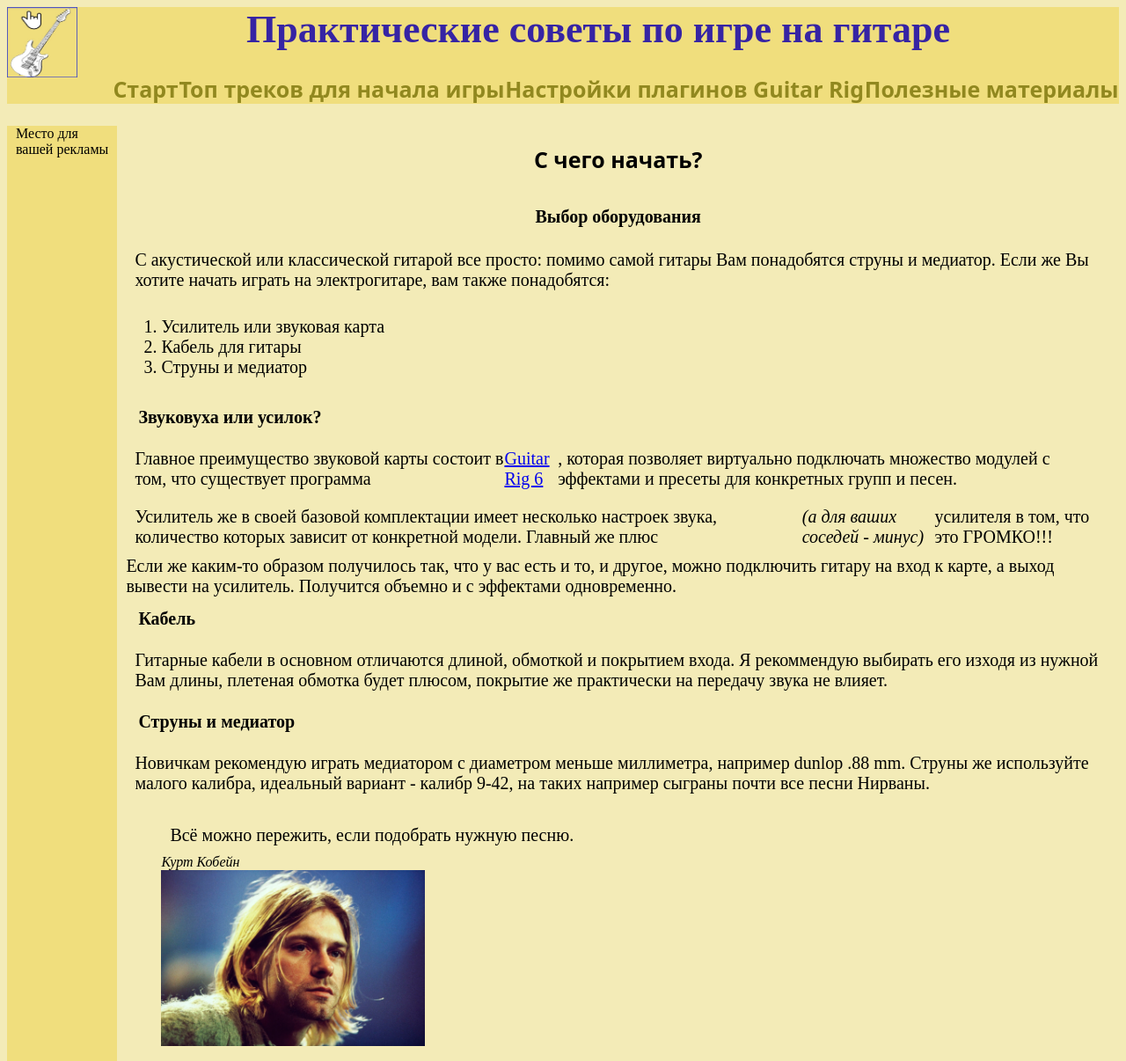
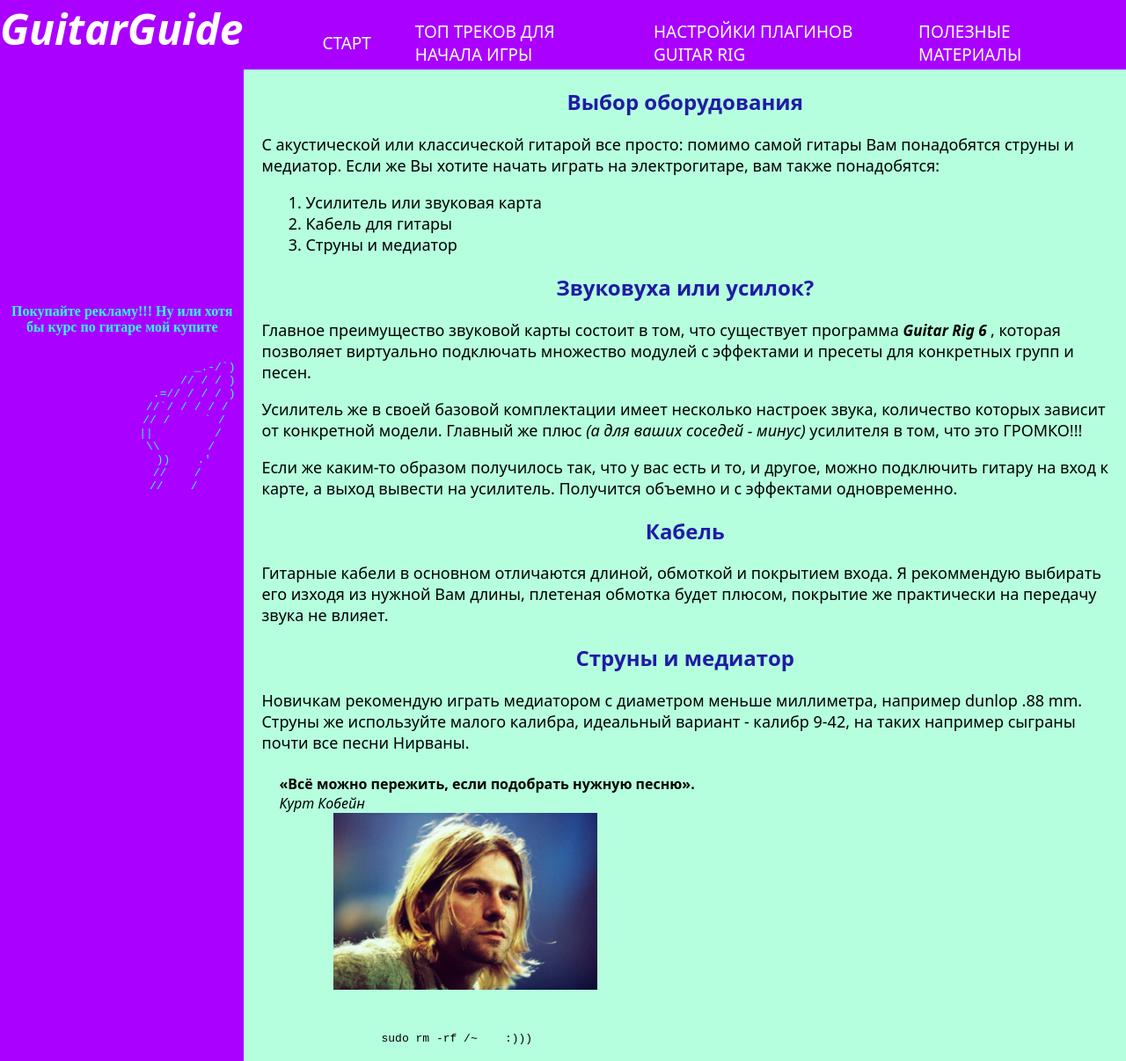
Before and after one commit to s4ppyy/ITMO-WEB, a plain HTML site: page index.html in a window 1280 px wide. Shown: the top 1206 px of the page at 88% size. Drawn offline with Linux system fonts and the light colour scheme.

Commit message:
design-improvement

```diff
--- a/index.html
+++ b/index.html
@@ -9,77 +9,103 @@
     <meta name="keywords" content="Гитара, новичкам, начало, обучение">
     <meta name="description" content="Начало игры на гитаре, полезная информация для новичков и не только">
 </head>
-<body class="body">
-    <header class="header">
-        <img class="icon" src="pictures/guitar.jpg" height="80" width="80">
-        <h1 class="h1">Практические советы по игре на гитаре</h1>
+<body>
+<header>
+    <div class="container_header">
+        <h1 class="title">GuitarGuide</h1>
         <nav class="nav">
             <ul class="nav_menu">
-                <li>Старт</li>
-                <li>Топ треков для начала игры</li>
-                <li>Настройки плагинов Guitar Rig</li>
-                <li>Полезные материалы</li>
+                <li><a class="nav_a" href="#">Старт</a></li>
+                <li><a class="nav_a" href="#">Топ треков для начала игры</a></li>
+                <li><a class="nav_a" href="#">Настройки плагинов Guitar Rig</a></li>
+                <li><a class="nav_a" href="#">Полезные материалы</a></li>
             </ul>
         </nav>
+    </div>
 </header>
 <main>
-        <div class="main">
-        <aside class="aside_ad">Место для вашей рекламы</aside>
-        <section class="section">
-        <h2 class="h2">С чего начать?</h2>
-        <h3 class="h3">Выбор оборудования</h3>
-            <p class="p">С акустической или классической гитарой все просто: помимо самой гитары Вам понадобятся струны и медиатор.
-                Если же Вы хотите начать играть на электрогитаре, вам также понадобятся:</p>
+    <div class="container_main">
+        <aside class="aside_ad">
+            <p class="p_ad">Покупайте рекламу!!! Ну или хотя бы курс по гитаре мой купите</p>
+            <pre class="praying_hands">
+                           _.-/`)
+                         // / / )
+                     .=// / / / )
+                   //`/ / / / /
+                  // /     ` /
+                 ||         /
+                 \\       /
+                  ))    .'
+                //    /
+               //    /
+            </pre>
+        </aside>
+        <div class="topic_1_container">
+            <h2 class="section_header">Выбор оборудования</h2>
+            <section class="topic_1">С акустической или классической гитарой все просто: помимо самой гитары Вам
+                понадобятся струны
+                и медиатор.
+                Если же Вы хотите начать играть на электрогитаре, вам также понадобятся:
+            </section>
             <ol class="list_equipment">
                 <li>Усилитель или звуковая карта</li>
                 <li>Кабель для гитары</li>
                 <li>Струны и медиатор</li>
             </ol>
-            <h4 class="h4">Звуковуха или усилок?</h4>
-            <p class="p_2">Главное преимущество звуковой карты состоит в том, что существует программа
-                <a class="a" href="https://www.native-instruments.com/en/products/komplete/guitar/guitar-rig-6-player/">Guitar Rig 6 </a>
-                , которая позволяет виртуально подключать множество модулей с эффектами и пресеты для конкретных групп и песен.</p>
-            <p class="p_2">Усилитель же в своей базовой комплектации имеет несколько настроек звука, количество которых зависит от конкретной модели.
-            Главный же плюс <i>(а для ваших соседей - минус)</i> усилителя в том, что это ГРОМКО!!!</p>
-            <aside class="aside_p">Если же каким-то образом получилось так, что у вас есть и то, и другое, можно подключить гитару на вход к карте, а выход вывести на усилитель.
-                Получится объемно и с эффектами одновременно.</aside>
-            <h4 class="h4">Кабель</h4>
-            <p class="p">Гитарные кабели в основном отличаются длиной, обмоткой и покрытием входа. Я рекоммендую выбирать его изходя из
-            нужной Вам длины, плетеная обмотка будет плюсом, покрытие же практически на передачу звука не влияет.</p>
-            <h4 class="h4">Струны и медиатор</h4>
-            <p class="p">Новичкам рекомендую играть медиатором с диаметром меньше миллиметра, например dunlop .88 mm. Струны же используйте малого калибра, идеальный вариант - калибр 9-42,
-            на таких например сыграны почти все песни Нирваны.</p>
-            <blockquote>
-                <p class="p">Всё можно пережить, если подобрать нужную песню.</p>
-                <cite>Курт Кобейн</cite>
+            <h2 class="section_header">Звуковуха или усилок?</h2>
+            <section class="topic_1">Главное преимущество звуковой карты состоит в том, что существует программа
+                <a class="a_gr"
+                   href="https://www.native-instruments.com/en/products/komplete/guitar/guitar-rig-6-player/">Guitar
+                    Rig 6 </a>
+                , которая позволяет виртуально подключать множество модулей с эффектами и пресеты для конкретных групп и
+                песен.
+            </section>
             <br>
-                <img src="pictures/940425_ra505.jpg" width="300">
+            <section class="topic_1">Усилитель же в своей базовой комплектации имеет несколько настроек звука,
+                количество которых
+                зависит от конкретной модели.
+                Главный же плюс <i>(а для ваших соседей - минус)</i> усилителя в том, что это ГРОМКО!!!
+            </section>
+            <br>
+            <p class="personal">Если же каким-то образом получилось так, что у вас есть и то, и другое, можно
+                подключить гитару на вход к карте, а выход вывести на усилитель.
+                Получится объемно и с эффектами одновременно.
+            </p>
+            <h2 class="section_header">Кабель</h2>
+            <section class="topic_1">Гитарные кабели в основном отличаются длиной, обмоткой и покрытием входа. Я
+                рекоммендую
+                выбирать его изходя из
+                нужной Вам длины, плетеная обмотка будет плюсом, покрытие же практически на передачу звука не
+                влияет.
+            </section>
+            <h2 class="section_header">Струны и медиатор</h2>
+            <section class="topic_1">Новичкам рекомендую играть медиатором с диаметром меньше миллиметра, например
+                dunlop .88 mm.
+                Струны же используйте малого калибра, идеальный вариант - калибр 9-42,
+                на таких например сыграны почти все песни Нирваны.
+            </section>
+            <blockquote class="quote_container">
+                <p class="quote"> «Всё можно пережить, если подобрать нужную песню».</p>
+                <cite class="quote_author">Курт Кобейн</cite>
+                <br>
+                <img class="pic_cobain" src="pictures/940425_ra505.jpg" width="300">
             </blockquote>
             <pre>
-                                           ____         ___
-                                         ,' __ ``.._..''   `.
-                                         `.`. ``-.___..-.    :
-                 ,---..____________________>/          _,'_  |
-                 `-:._,:_|_|_|_|_|_|_|_|_|_|_|.:SSt:.:|-|(/  |
-                                        _.' )   ____  '-'    ;
-                                       (    `-''  __``-'    /
-                                        ``-....-''  ``-..-''
-            </pre>
-            <pre>
                 <code>
-                    public void UseCodeInPage(){
-                        Console.Write("But why???");
-                    }
+                    sudo rm -rf /~    :)))
                 </code>
             </pre>
-        </section>
+        </div>
     </div>
 </main>
 <footer class="footer">
     <br>
-        <a class="a_tg" href="https://t.me/s4pppy">Telegram</a>
+    <a class="a_tg" href="https://t.me/svatanenko">Telegram</a>
     <br>
     <br>
 </footer>
 </body>
 </html>
+
+
+<!-- #B512DE #B5FFDE  цвета для темы?? -->
--- a/stylesheets/style.css
+++ b/stylesheets/style.css
@@ -1,127 +1,156 @@
-h1{
-    color: #3624a4;
-    font: bold 44px "Times New Roman", system-ui;
-    display: flex;
-    justify-content: center;
-    margin: 0;
+header{
+    background-color: #aa00ff;
+    position: sticky;
+    top: 0;
+    z-index: 1;
 }
 
-.icon{
+.container_header{
     display: flex;
-    float: left;
+    flex-direction: row;
+    justify-content: space-between;
+}
+
+.title{
+    color: #ffffff;
+    font: bold 48px "Martian Mono", system-ui;
+    display: flex;
+    justify-content: left;
+    margin: 0;
+    font-style: italic;
 }
 
 .nav_menu{
-    color: #91881f;
-    font-size: 25px;
-    font-family: "Rockwell Extra Bold", system-ui;
-    font-weight: bold;
+    display: flex;
+    align-items: center;
+    padding-bottom: 4px;
+    padding-top: 23px;
+    padding-right: 70px;
+    margin: 0;
     list-style-type: none;
+}
+
+.nav_a{
+    color: white;
+    margin-left: 50px;
+    text-decoration: 0;
+    text-transform: uppercase;
+    font-size:19px;
+    font-family: "Martian Mono", system-ui;
     display: flex;
     justify-content: space-around;
 }
 
-.header{
-    background-color: #F0DE7D;
-    position: sticky;
-    top: 0;
+body{
+    background-color: #b5ffde;
+    margin: 0;
 }
 
-body{
-    background-color: #f3ebb7;
-}
-
-main{
-    display: flex;
-}
-
-.main{
+.container_main{
     display: flex;
 }
 
 .aside_ad{
     display: flex;
+    flex-direction: column;
     vertical-align: central;
-    flex-basis: 15%;
-    background-color: #F0DE7DFF;
+    flex-basis: 20%;
+    background-color: #aa00ff;
     padding: 0 10px;
+    position: sticky;
+    align-items: stretch;
+    z-index: initial;
+    text-align: center;
+}
+
+.p_ad{
+    padding-top: 250px;
+    color: #2effe7;
+    font-weight: bold;
+}
+
+.praying_hands{
+    justify-content: center;
+    color: #2EFFE7FF;
 
 }
 
-.section{
+.topic_1_container{
     display: flex;
     flex-direction: column;
-    padding: 0 10px;
 }
 
-.h2{
-    font-size: 25px;
-    font-family: "Rockwell Extra Bold", system-ui;
-    font-weight: bold;
+.section_header{
     display: flex;
     justify-content: center;
+    font-family: "Martian Mono", system-ui;
+    color: #201ca4;
 }
 
-.h3{
-    display: flex;
-    justify-content: center;
-    font-size: 20px;
-    font-family: "Times New Roman", system-ui;
-    font-weight: bold;
-    margin: 16px;
+.topic_1{
+    font-family: "Martian Mono", system-ui;
+    color: #000000;
+    font-size: 18px;
+    margin-left: 20px;
 }
 
-.p{
-    display: flex;
-    font-size: 20px;
-    font-family: "Times New Roman", system-ui;
-    margin: 10px;
+.a_gr{
+    color: black;
+    font-weight: bold;
+    font-style: italic;
+    font-size: 17px;
+    font-family: "Martian Mono", system-ui;
+    text-decoration: 0;
 }
 
-.p_2{
-    display: inline-flex;
-    font-size: 20px;
-    font-family: "Times New Roman", system-ui;
-    margin: 10px;
-}
-
-.aside_p{
-    display: inline-flex;
-    font-size: 20px;
-    font-family: "Times New Roman", system-ui;
-}
-
-.a{
-    display: flex;
-    font-size: 20px;
-    font-family: "Times New Roman", system-ui;
+.personal{
+    font-family: "Martian Mono", system-ui;
+    color: #000000;
+    font-size: 18px;
+    margin: 0 0 0 20px;
 }
 
 .list_equipment{
     display: flex;
     flex-direction: column;
     justify-content: center;
-    font-size: 20px;
-    font-family: "Times New Roman", system-ui;
+    padding-left: 70px;
+    font-size: 18px;
+    font-family: "Martian Mono", system-ui;
+    margin-bottom: 0;
 }
 
-.h4{
-    display: flex;
-    flex-direction: column;
-    font-size: 20px;
-    font-family: "Times New Roman", system-ui;
-    margin: 14px;
+.quote{
+    font-family: "Martian Mono", system-ui;
+    font-weight: bold;
+    color: #000000;
+    margin: 8px 0 0;
+}
+
+.quote_author{
+    font-family: "Martian Mono", system-ui;
+    font-style: italic;
+    font-size: 16px;
+    color: #000000;
+}
+
+.pic_cobain{
+    padding-left: 62px;
 }
 
 .footer{
-    background-color: #A39545;
+    background-color: #7502b2;
+    display: flex;
+    justify-content: center;
+    margin: 0;
+    bottom: 0;
 }
 
-
-
 .a_tg{
-    color: #201ca4;
-    font-size: 180%;
-    display: flex;
+    color: #ffffff;
+    font-size: 25px;
     justify-content: center;
+    text-decoration: 0;
+    font-style: italic;
+    font-family: "Martian Mono", system-ui;
 }
```
Lines whose indentation alone changed are shown as unchanged.
